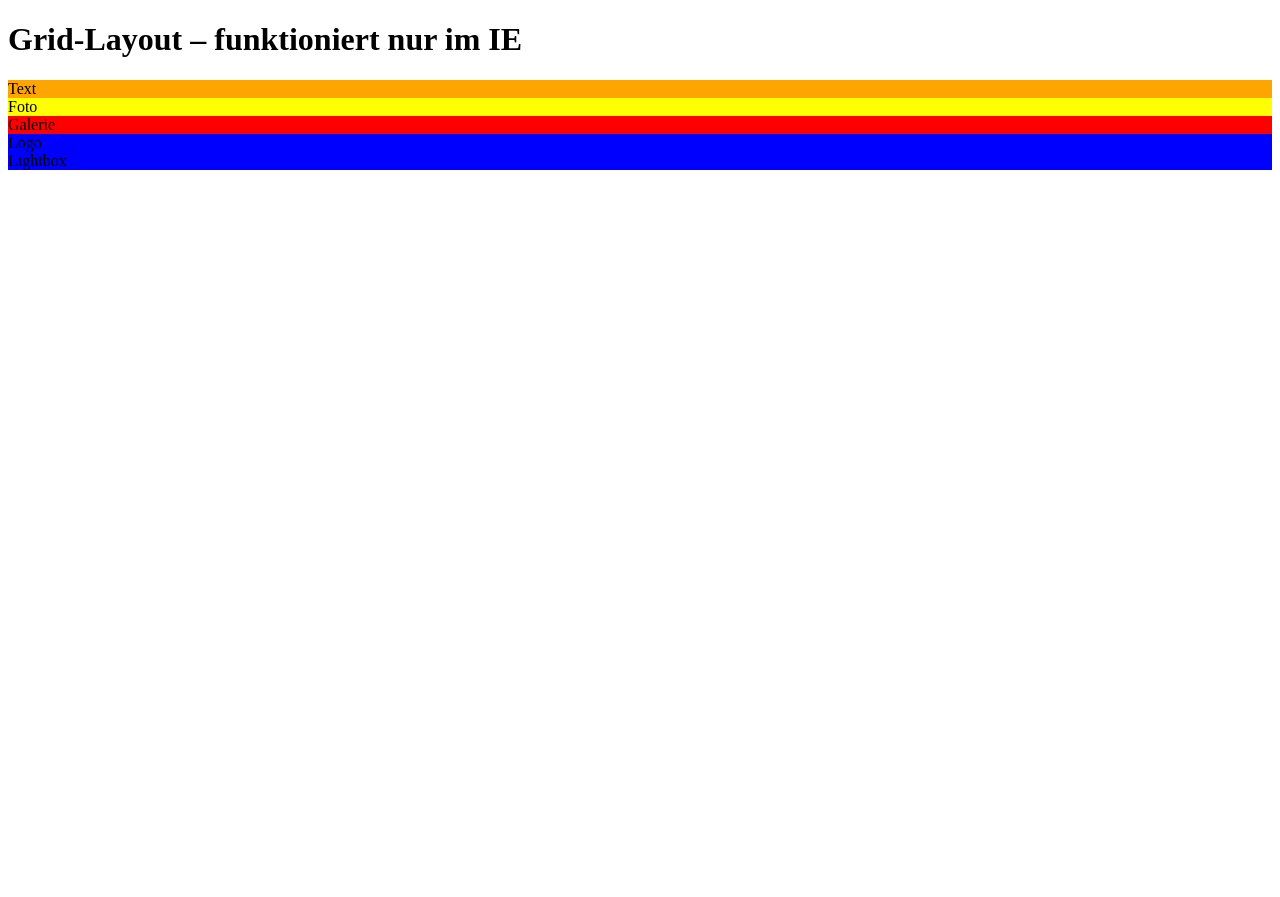
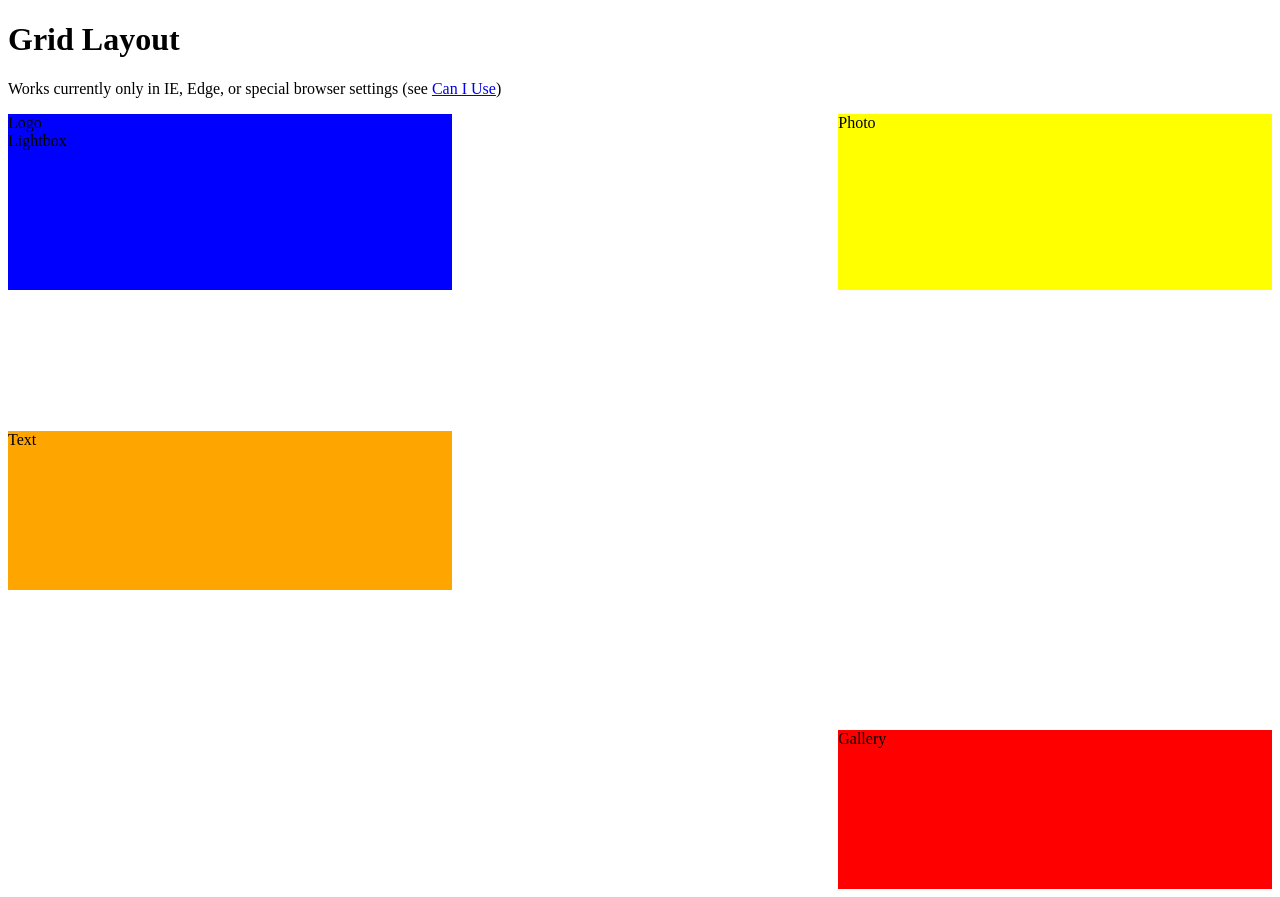
Before and after one commit to wortwart/flexbox-demo, a plain HTML site: page grid.html in a window 1280 px wide. Before the commit the page ends 863 px from the top, so only its background shows below. Drawn offline with Linux system fonts and the light colour scheme.

Commit message:
English texts, no-prefix alternative and browser support note for grid

```diff
--- a/grid.html
+++ b/grid.html
@@ -7,39 +7,53 @@
 			display: -ms-grid;
 			-ms-grid-columns: 200px 25px 1fr;
 			-ms-grid-rows: 160px 25px 1fr 25px 200px;
+			display: grid;
+			grid-columns: 200px 25px 1fr;
+			grid-rows: 160px 25px 1fr 25px 200px;
 		}
 
 		#text_box {
 			-ms-grid-row: 3;
 			-ms-grid-column: 1;
 			-ms-grid-row-span: 3;
+			grid-row: 3;
+			grid-column: 1;
+			grid-row-span: 3;
 			background-color: orange;
 		}
 		#big_pic {
 			-ms-grid-row: 1;
 			-ms-grid-column: 3;
 			-ms-grid-row-span: 3;
+			grid-row: 1;
+			grid-column: 3;
+			grid-row-span: 3;
 			background-color: yellow;
 		}
 		#photos {
 			-ms-grid-row: 5;
 			-ms-grid-column: 3;
+			grid-row: 5;
+			grid-column: 3;
 			background-color: red;
 		}
 		#logo {
 			-ms-grid-row: 1;
 			-ms-grid-column: 1;
+			grid-row: 1;
+			grid-column: 1;
 			background-color: blue;
 		}
 	</style>
 </head>
 
 <body>
-	<h1>Grid-Layout &ndash; funktioniert nur im IE</h1>
+	<h1>Grid Layout</h1>
+	<p>Works currently only in IE, Edge, or special browser settings (see <a href="http://caniuse.com/#feat=css-grid">Can I Use</a>)</p>
 	<main>
 		<div id="text_box" class="orange">Text</div>
-		<div id="big_pic" class="red">Foto</div>
-		<div id="photos" class="blue">Galerie</div>
+		<div id="big_pic" class="red">Photo</div>
+		<div id="photos" class="blue">Gallery</div>
 		<div id="logo" class="green">
 			<div id="logotype">Logo</div>
 			<div id="pagedesc">Lightbox</div>
```
Also changed, not shown: flexbox-layout.html (+1 -1 lines), flexbox.html (+3 -3 lines), 1 other file.
